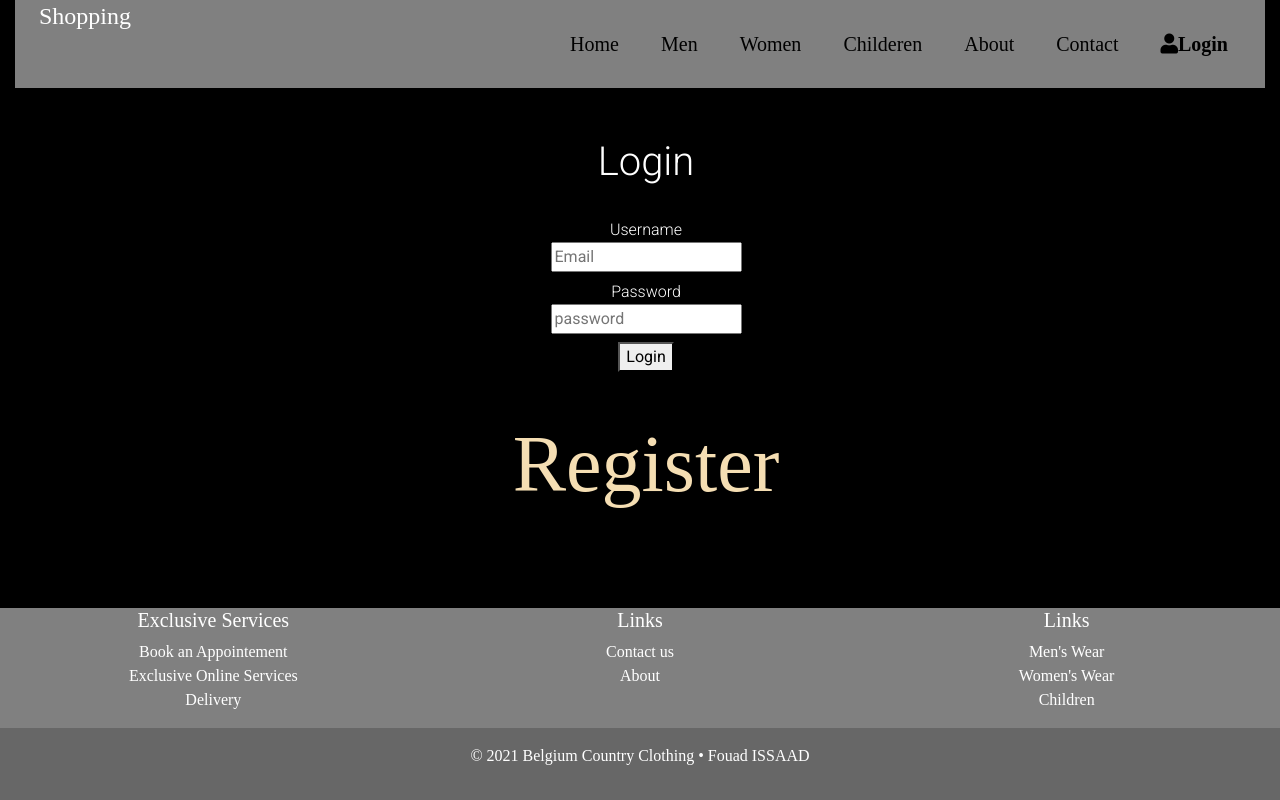
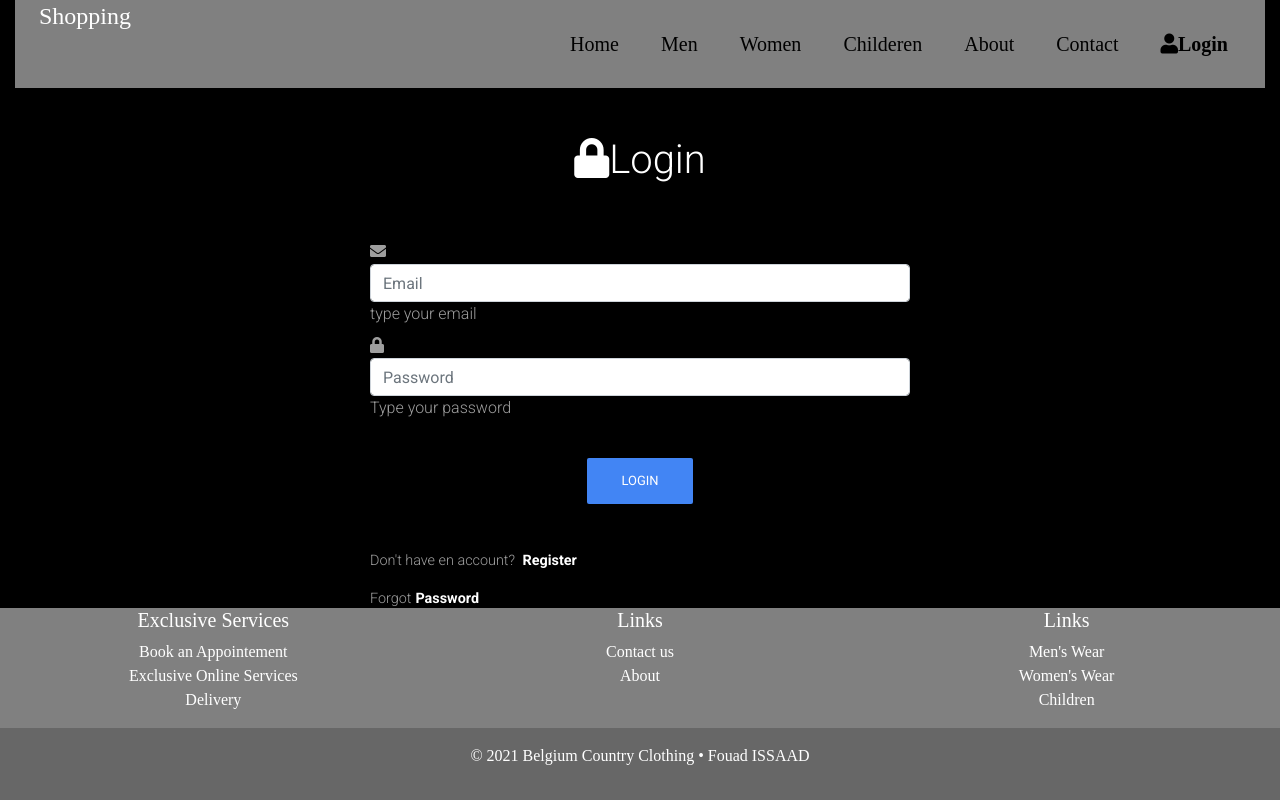
Before and after one commit to fouadissaad1/shoppingwebapps, a React (Create React App) app: page /Login in a window 1280 px wide. Built offline with nearby package versions, Linux system fonts and the light colour scheme.

Commit message:
style login and test + delete login.css

```diff
--- a/src/components/pages/Login/Login.css
+++ /dev/null
@@ -1,3 +0,0 @@
-label{
-    color: white;
-}
--- a/src/components/pages/Login/Login.js
+++ b/src/components/pages/Login/Login.js
@@ -1,8 +1,8 @@
-import "./Login.css";
-import { MDBCol, MDBContainer, MDBRow } from "mdb-react-ui-kit";
+import { MDBBtn, MDBCol, MDBContainer, MDBIcon, MDBInput, MDBRow } from "mdb-react-ui-kit";
 import { NavLink, useHistory } from "react-router-dom";
 import { useCallback, useState } from "react";
 import firebaseConfig from "../../../services/firestore";
+import { MDBLink } from "mdbreact";
 
 function Login() {
     const [message, setMessage] = useState('')
@@ -31,31 +31,51 @@ function Login() {
     return (<MDBContainer>
             <br/><br/>
             <MDBRow>
-                <MDBCol size={4}>
-
-                </MDBCol>
-                <MDBCol size={4}>
-                    <h1>Login</h1>
+                <MDBCol md="3"/>
+                <MDBCol md="6">
+                    <h1 className="text-center md-4">
+                        <MDBIcon icon="lock"/>
+                        Login</h1>
                     <br/>
                     <form onSubmit={handleLogin}>
-                        <label className={"label"}>Username<br/>
-                            <input type="email" name="email" placeholder="Email"
-                                   onChange={(e) => setCookieFunction(e.target.value)}/>
-                        </label><br/>
-                        <label>Password <br/>
-                            <input type="password" name="password" placeholder="password" />
-                        </label>
                         <br/>
-                        <button type="submit">Login</button>
+                        <div className="grey-text">
+                            <MDBIcon icon="envelope"/>
+                            <MDBInput label="type your email" type="email" name="email" placeholder="Email"
+                                      onChange={(e) => setCookieFunction(e.target.value)}/>
+                            <MDBIcon icon="lock"/>
+                            <MDBInput label="Type your password" name="password" placeholder="Password"/>
+                            <br/>
+                        </div>
+                        <div className="text-center">
+                            <MDBBtn type="submit">Login</MDBBtn>
+                        </div>
+
                     </form>
                     <span style={{
                         fontWeight: 'bold',
                         color: 'red',
                     }}>{message}</span>
                     <br/>
-                    <NavLink to="/Register" className="nav-link" aria-current="page">Register</NavLink>
+                    <div>
+                        <p className="font-small grey-text mt-3">
+                            Don't have en account? <NavLink to="/Register" className="text-white ml-1 font-weight-bold"
+                                                            aria-current="page">Register</NavLink>
+                        </p>
+                    </div>
+                    <div>
+                        <p className="font-small grey-text mt-3">
+                            Forgot
+                            <NavLink to="#" className="text-white ml-1 font-weight-bold"
+                                     aria-current="page">Password</NavLink>
+                        </p>
+                    </div>
+
+
+
                 </MDBCol>
-                <MDBCol size={4}></MDBCol>
+
+
             </MDBRow>
             <MDBRow/>
         </MDBContainer>
```
